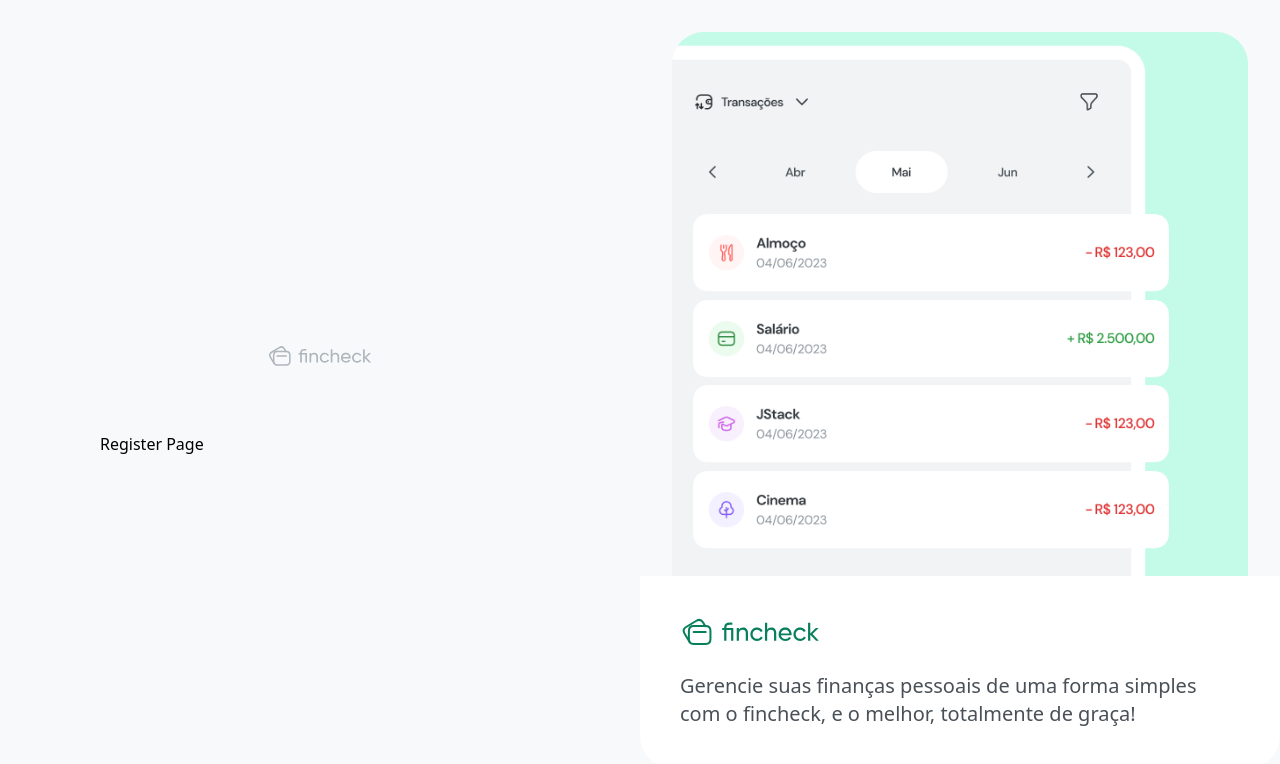
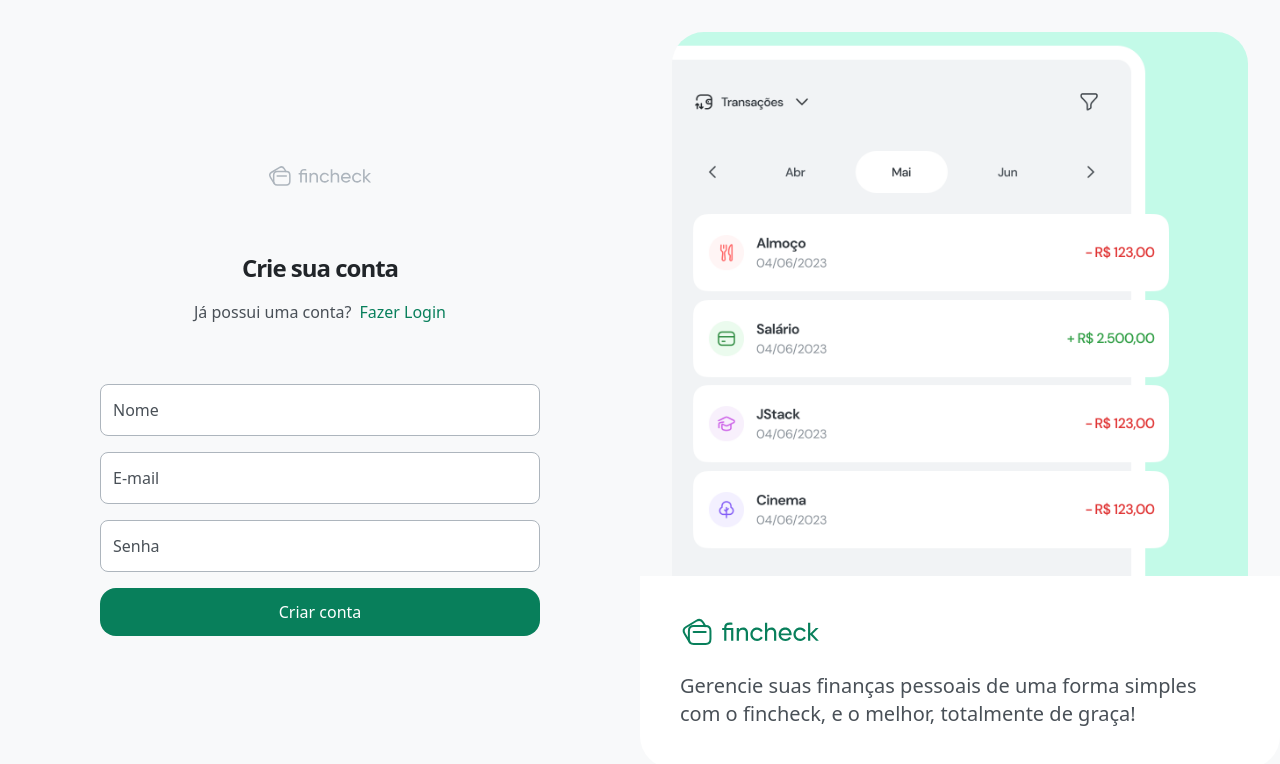
Before and after one commit to FabioLeonam/fincheck-web, a React (Vite) app: page /register in a window 1280 px wide. Shown: the top 764 px of the page. Built offline with nearby package versions, Linux system fonts and the light colour scheme.

Commit message:
Creates register component

```diff
--- a/src/view/pages/Register/Register.tsx
+++ b/src/view/pages/Register/Register.tsx
@@ -1,3 +1,38 @@
+import { Link } from "react-router-dom";
+import { Input } from "../../components/Input";
+import { Button } from "../../components/Button";
+
 export function Register() {
-  return <h1>Register Page</h1>
+  return (
+    <>
+    <header className="flex flex-col gap-4 items-center">
+      <h1 className="text-2xl font-bold text-gray-900 tracking-[-1px]">Crie sua conta</h1>
+
+      <p className="space-x-2">
+        <span className="text-gray-700 tracking-[-0,5px]">Já possui uma conta?</span>
+        <Link className="tracking-[-0,5px] text-teal-900 font-medium" to='/login'>Fazer Login</Link>
+      </p>
+    </header>
+
+    <form className="mt-[60px] flex flex-col gap-4">
+      <Input
+        type="text"
+        placeholder="Nome"
+        name="text"
+      />
+      <Input
+        type="email"
+        placeholder="E-mail"
+        name="email"
+      />
+      <Input
+        type="password"
+        placeholder="Senha"
+        name="password"
+      />
+
+      <Button className="mt-2" type="submit">Criar conta</Button>
+    </form>
+  </>
+  )
 }
```
